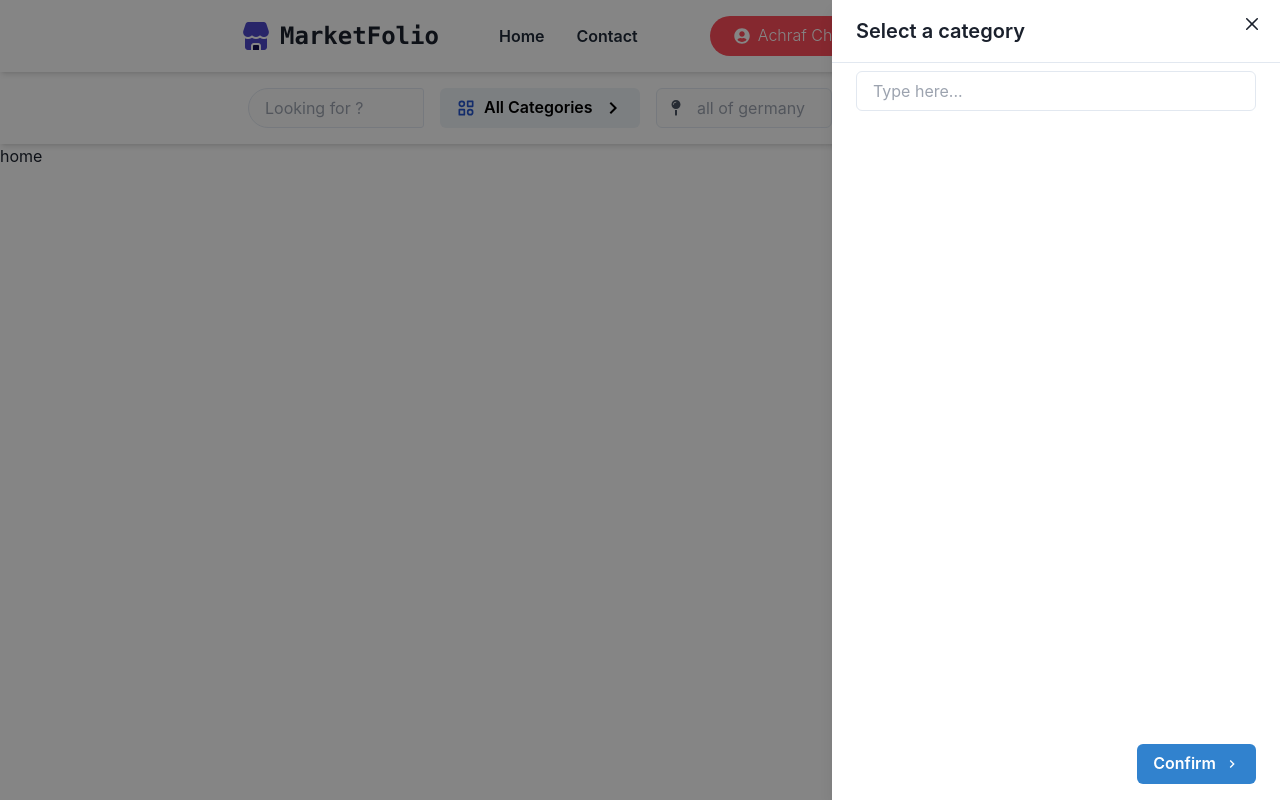
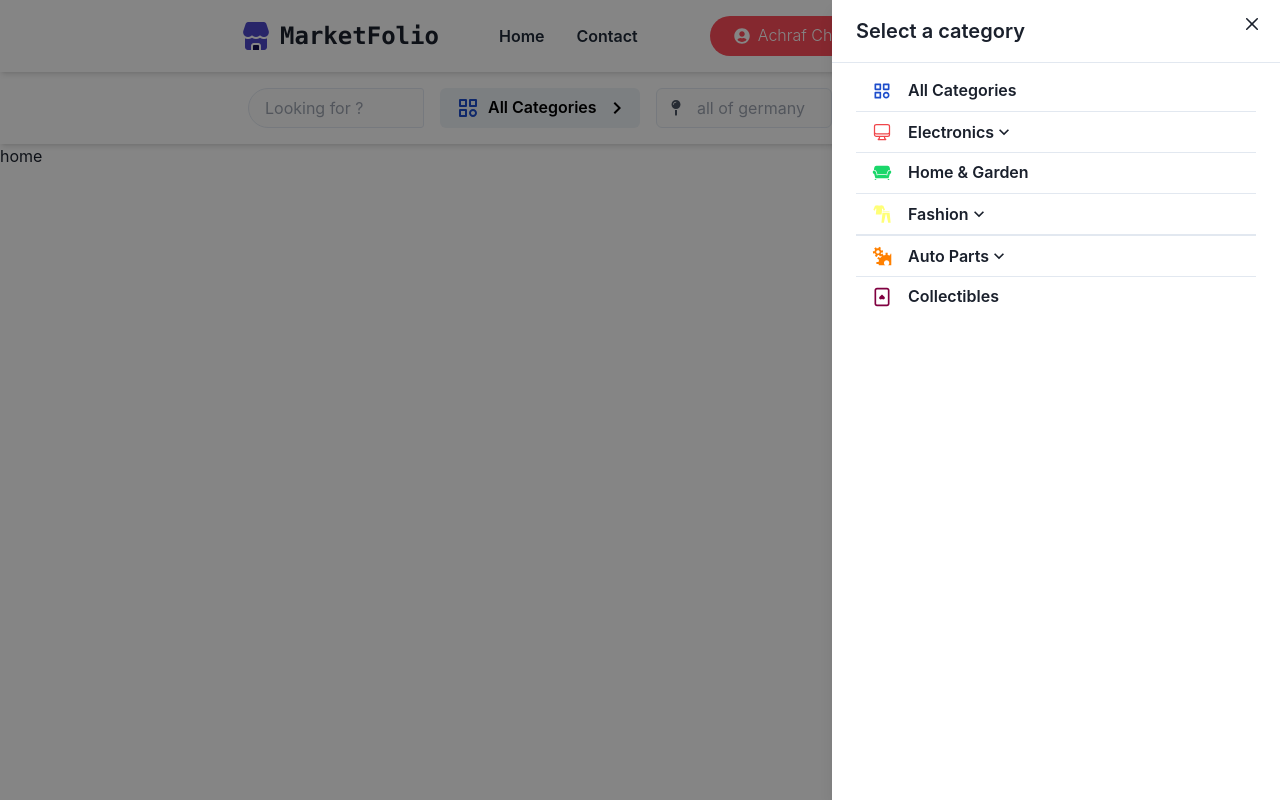
Before and after one commit to chanka1021/marketfolio, a React (Vite) app: page / in a window 1280 px wide. Both pictures are taken after a click on the button "All Categories". Built offline with nearby package versions, Linux system fonts and the light colour scheme.

Commit message:
categories selector completed

```diff
--- a/src/App.jsx
+++ b/src/App.jsx
@@ -5,13 +5,13 @@ import Login from "./pages/Login";
 
 function App() {
   return (
-    <>
+    <div className="App">
       <Navbar />
       <Routes>
         <Route path="/" element={<Home />} />
-        <Route path="/login" element={<Login/>} />
+        <Route path="/login" element={<Login />} />
       </Routes>
-    </>
+    </div>
   );
 }
 
--- a/src/components/Navbar.jsx
+++ b/src/components/Navbar.jsx
@@ -112,7 +112,7 @@ const Signout = () =>{
   );
 
   return (
-    <div className="shadow-md w-full sticky top-0 left-0">
+    <div className="shadow-md w-full relative top-0 left-0 ">
       <div className="md:px-60 py-4 px-7 md:flex items-center justify-between">
         <div className="flex cursor-pointer items-center gap-2">
           <img src={logo} alt="logo" className="w-8" />
@@ -124,11 +124,10 @@ const Signout = () =>{
         >
           {open ? <IoMdClose /> : <FaBars />}
         </div>
-        <ul
-          className={`md:flex md:items-center md:pb-0 pb-12 md:bg-transparent absolute md:static md:z-auto left-0 w-full md:w-auto md:pl-0 pl-9 transition-all duration-500 ease-in ${
-            open ? "top-12 " : "top-[-490px]"
-          }`}
-        >
+        <ul className={`md:flex md:items-center md:pb-0 pb-12 absolute  md:static
+         bg-white md:z-auto z-[-1] left-0 w-full md:w-auto  md:pl-0 pl-9 transition-all duration-500 ease-in
+          ${open ? 'top-12  z-[999]' : 'top-[-490px]'}`}>
+
           <div className="md:hidden mt-10">
             {logged ? (
               <div>
--- a/src/components/Searchbar.jsx
+++ b/src/components/Searchbar.jsx
@@ -4,15 +4,7 @@ import {
   Input,
   InputGroup,
   InputLeftElement,
-  Stack,
   useDisclosure,
-} from "@chakra-ui/react";
-import { TbCategory2 } from "react-icons/tb";
-import { FaMapPin } from "react-icons/fa";
-import { CiSearch } from "react-icons/ci";
-import { MdNavigateNext } from "react-icons/md";
-import { Categories } from "../data/categories";
-import {
   Drawer,
   DrawerBody,
   DrawerFooter,
@@ -20,13 +12,37 @@ import {
   DrawerOverlay,
   DrawerContent,
   DrawerCloseButton,
+  Accordion,
+  AccordionItem,
+  AccordionButton,
+  AccordionPanel,
+  AccordionIcon,
 } from "@chakra-ui/react";
+import { FaMapPin } from "react-icons/fa";
+import { CiSearch } from "react-icons/ci";
+import { MdNavigateNext } from "react-icons/md";
+import { Categories } from "../data/categories";
 
 function Searchbar() {
-  const [selectedCategory, setSelectedCategory] = useState(Categories[0].name);
+  const [selectedCategory, setSelectedCategory] = useState(Categories[0]);
   const { isOpen, onOpen, onClose } = useDisclosure();
   const btnRef = useRef();
 
+  const handleCategoryClick = (category, child) => {
+    const newCategory = child
+      ? {
+          name: child.name,
+          icon: child.icon,
+          color: category.color,
+        }
+      : {
+          name: category.name,
+          icon: category.icon,
+          color: category.color,
+        };
+    setSelectedCategory({ ...selectedCategory, ...newCategory });
+    onClose();
+  };
   return (
     <div className="w-full shadow-md ">
       <div className="w-full md:px-60 md:flex items-center gap-2 justify-between py-4">
@@ -45,12 +61,19 @@ function Searchbar() {
             onClick={onOpen}
             _hover={{ bg: "#24lorCC" }}
             rightIcon={<MdNavigateNext className="text-2xl" />}
-            leftIcon={<TbCategory2 className="text-xl text-Cyan" />}
+            leftIcon={
+              <div
+                style={{ color: `${selectedCategory.color}` }}
+                className="text-2xl"
+              >
+                {selectedCategory.icon}
+              </div>
+            }
             justifyContent={"space-between"}
             color={"black"}
             width={"100%"}
           >
-            {selectedCategory}
+            {selectedCategory.name}
           </Button>
         </div>
         <div className="md:w-1/4 h-full  md:px-2">
@@ -93,18 +116,74 @@ function Searchbar() {
           <DrawerCloseButton />
           <DrawerHeader borderBottomWidth={1}>Select a category</DrawerHeader>
           <DrawerBody>
-            <Input placeholder="Type here..." />
+            {Categories.map((category) =>
+              category.childerns ? (
+                <Accordion allowToggle>
+                  <AccordionItem>
+                    <h2>
+                      <AccordionButton
+                        w={"100%"}
+                        justifyContent={"start"}
+                        key={category.id}
+                      >
+                        <div className="flex items-center gap-2 font-semibold">
+                          <a
+                            style={{ color: `${category.color}` }}
+                            className="text-xl pr-2 "
+                          >
+                            {category.icon}
+                          </a>
+                          {category.name}
+                        </div>
+                        <AccordionIcon />
+                      </AccordionButton>
+                    </h2>
+                    <AccordionPanel>
+                      {category.childerns.map((child) => (
+                        <Button
+                          bg={"white"}
+                          padding={"10px 20px"}
+                          justifyContent={"start"}
+                          w={"100%"}
+                          onClick={() => handleCategoryClick(category, child)}
+                          leftIcon={
+                            <a
+                              style={{ color: `${category.color}` }}
+                              className="text-xl pr-2"
+                            >
+                              {child.icon}
+                            </a>
+                          }
+                          color
+                          key={child.id}
+                        >
+                          {child.name}
+                        </Button>
+                      ))}
+                    </AccordionPanel>
+                  </AccordionItem>
+                </Accordion>
+              ) : (
+                <Button
+                  w={"100%"}
+                  justifyContent={"start"}
+                  bg={"white"}
+                  onClick={() => handleCategoryClick(category)}
+                  leftIcon={
+                    <a
+                      style={{ color: `${category.color}` }}
+                      className="text-xl pr-2 "
+                    >
+                      {category.icon}
+                    </a>
+                  }
+                  key={category.id}
+                >
+                  {category.name}
+                </Button>
+              )
+            )}
           </DrawerBody>
-
-          <DrawerFooter>
-            <Button
-              rightIcon={<MdNavigateNext />}
-              onClick={onClose}
-              colorScheme="blue"
-            >
-              Confirm
-            </Button>
-          </DrawerFooter>
         </DrawerContent>
       </Drawer>
     </div>
--- a/src/data/categories.jsx
+++ b/src/data/categories.jsx
@@ -1,12 +1,105 @@
 import { BiCategory } from "react-icons/bi";
+import { HiOutlineComputerDesktop } from "react-icons/hi2";
+import { LiaLaptopSolid } from "react-icons/lia";
+import { FiSmartphone } from "react-icons/fi";
+import { BiJoystickButton } from "react-icons/bi";
+import { BsCameraReels } from "react-icons/bs";
+import { GiSofa } from "react-icons/gi";
+import { PiTelevisionSimpleBold } from "react-icons/pi";
+import { GiClothes } from "react-icons/gi";
+import { FaMale } from "react-icons/fa";
+import { FaFemale } from "react-icons/fa";
+import { GiWatch } from "react-icons/gi";
+import { GiSonicShoes } from "react-icons/gi";
+import { GiGears } from "react-icons/gi";
+import { MdElectricScooter } from "react-icons/md";
+import { GiGps } from "react-icons/gi";
+import { GiCarSeat } from "react-icons/gi";
+import { CgCardSpades } from "react-icons/cg";
 
 export const Categories = [
   {
     name: "All Categories",
     icon: <BiCategory />,
+    color : "#1d4dcb"
   },
   {
-    name: "Crypto",
-    slug: "crypto",
+    name: "Electronics",
+    icon : <HiOutlineComputerDesktop/>,
+    color : "#f0464a",
+    childerns : [
+      {
+        name: "Computers",
+        icon : <LiaLaptopSolid/>
+      },
+      {
+        name: "Phones & Tablets",
+        icon : <FiSmartphone/>
+      },
+      {
+        name: "Tv & Audio",
+        icon : <PiTelevisionSimpleBold/>
+      },
+      {
+        name: "Gaming & consols",
+        icon : <BiJoystickButton/>
+      },
+      {
+        name: "Photo & Video",
+        icon : <BsCameraReels/>
+      }
+  ]
   },
+  {
+    name:"Home & Garden",
+    color : "#1ad76a",
+    icon : <GiSofa/>
+  },
+  {
+    name:"Fashion",
+    color : '#ffff77',
+    icon : <GiClothes />,
+    childerns:[
+      {
+        name: "Men",
+        icon : <FaMale/>
+      },
+      {
+        name: "Women",
+        icon : <FaFemale/>
+      },
+      {
+        name:"Jewerly & Watches",
+        icon : <GiWatch/>
+      },
+      {
+        name:"Shoes",
+        icon : <GiSonicShoes/>
+      }
+    ]
+  },
+  {
+    name:"Auto Parts",
+    color : "#ff8000",
+    icon : <GiGears/>,
+    childerns : [
+      {
+        name: "Scooter Parts",
+        icon : <MdElectricScooter/>
+      },
+      {
+        name: "GPS & Radars",
+        icon : <GiGps/>
+      },
+      {
+        name: "Car Parts",
+        icon : <GiCarSeat />
+      }
+    ]
+  },
+  {
+    name:'Collectibles',
+    color : '#800040',
+    icon : <CgCardSpades/>
+  }
 ];
--- a/src/pages/Home.jsx
+++ b/src/pages/Home.jsx
@@ -3,7 +3,7 @@ import Searchbar from '../components/Searchbar'
 
 function Home() {
   return (
-    <div className='relative z[-1]'>
+    <div>
       <Searchbar/>
       home
     </div>
```
